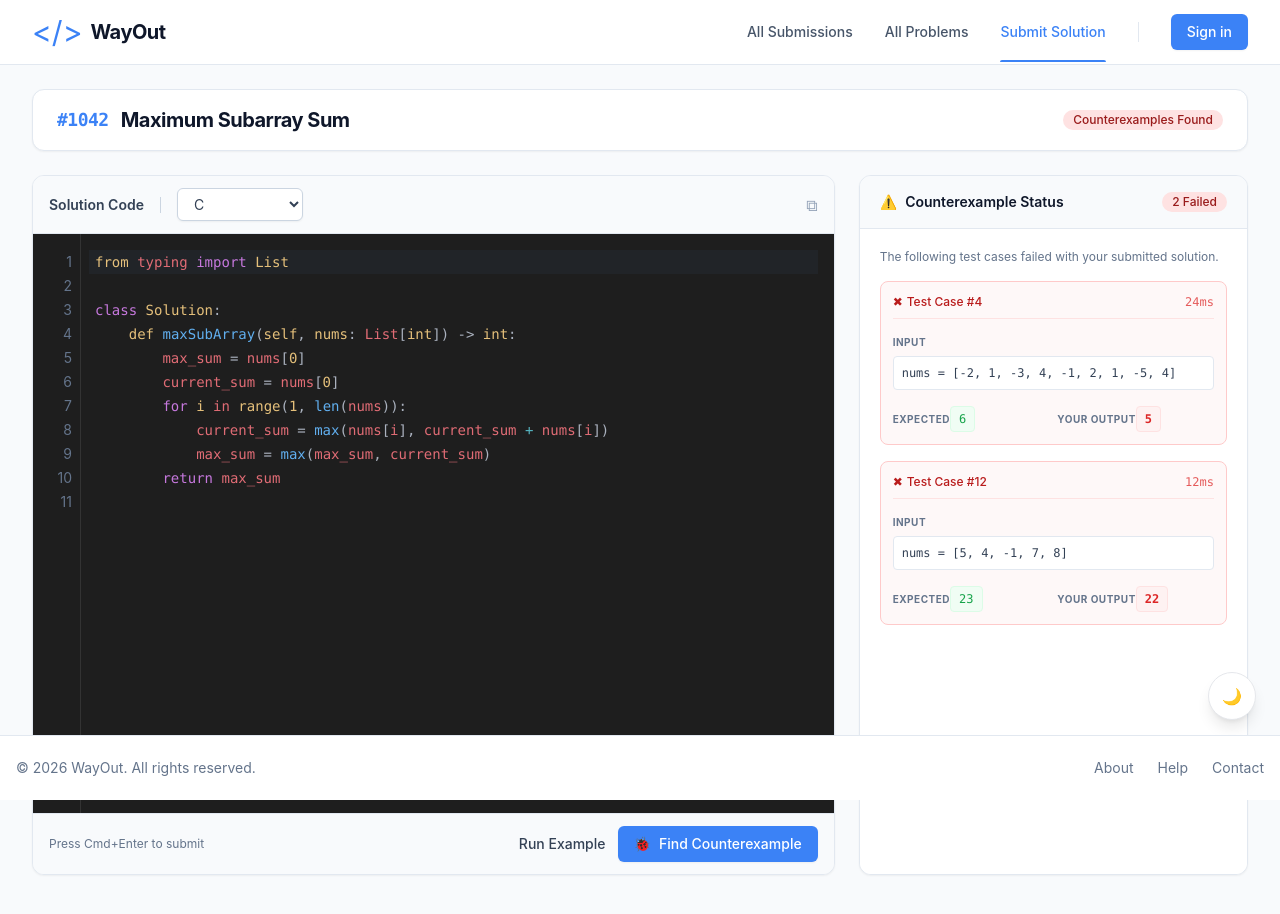
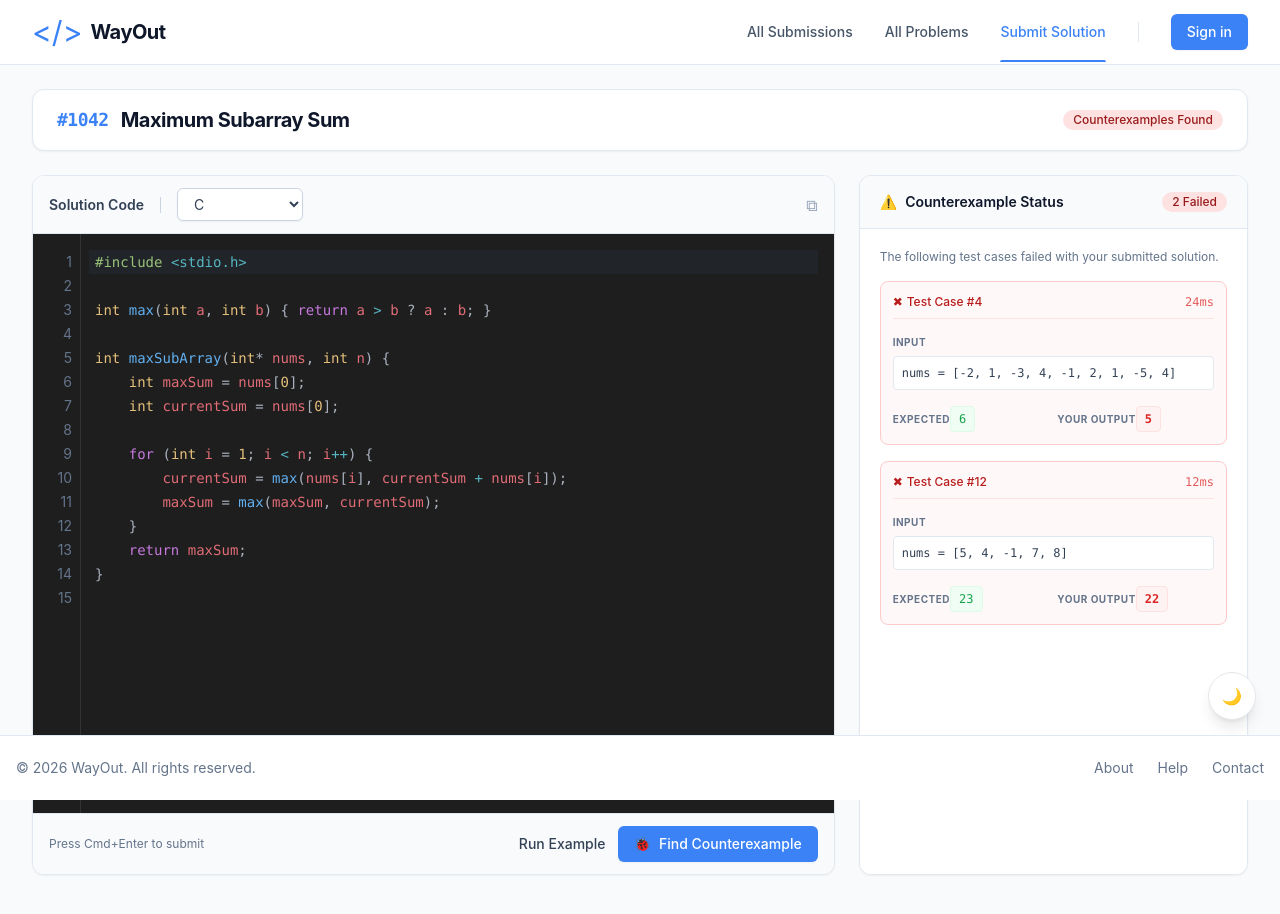
Before and after one commit to team-dopamine/wayout-web, a React (Create React App) app: page /counter-example in a window 1280 px wide. Shown: the top 914 px of the page. Built offline with nearby package versions, Linux system fonts and the light colour scheme.

Commit message:
fix: 초기 상태 불일치 버그 수정

```diff
--- a/src/pages/CounterExamplePage.tsx
+++ b/src/pages/CounterExamplePage.tsx
@@ -9,7 +9,7 @@ import type { FailedCase, Language } from '@/types/counterexample';
 
 export default function CounterExamplePage() {
   const [language, setLanguage] = useState<Language>('c');
-  const [code, setCode] = useState(DEFAULT_CODE_BY_LANG.python);
+  const [code, setCode] = useState(DEFAULT_CODE_BY_LANG.c);
 
   const failedCases: FailedCase[] = useMemo(() => MOCK_FAILED_CASES, []);
   const failedCount = failedCases.length;
```
